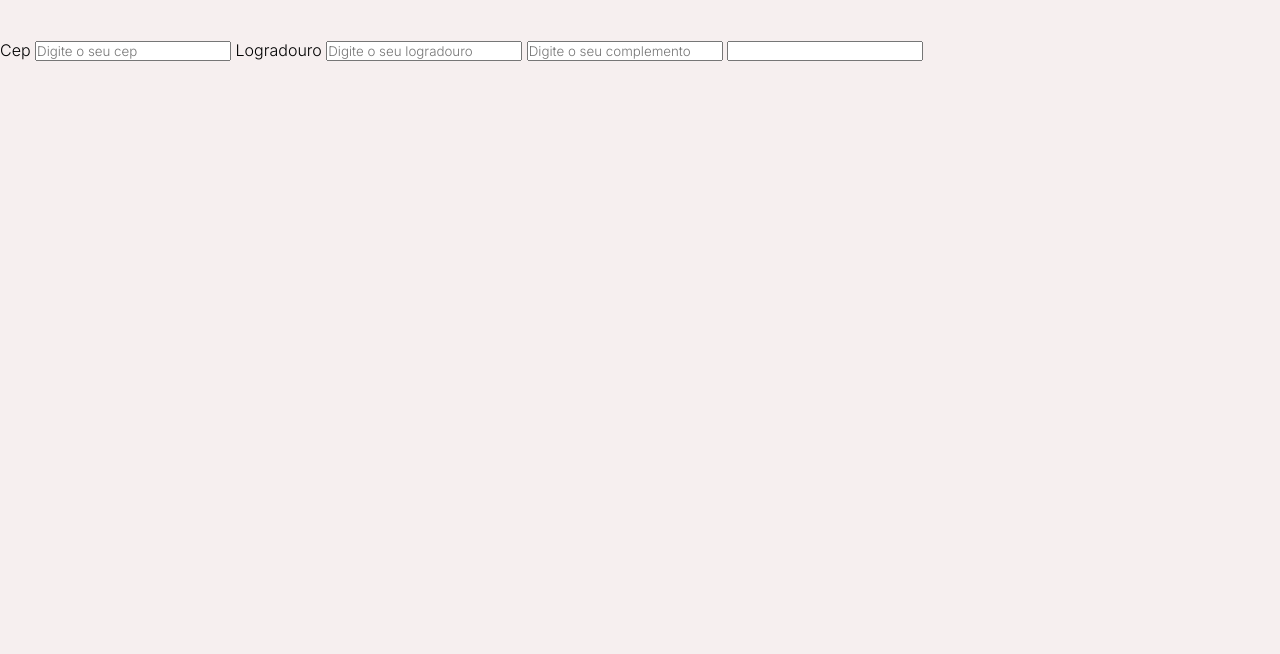
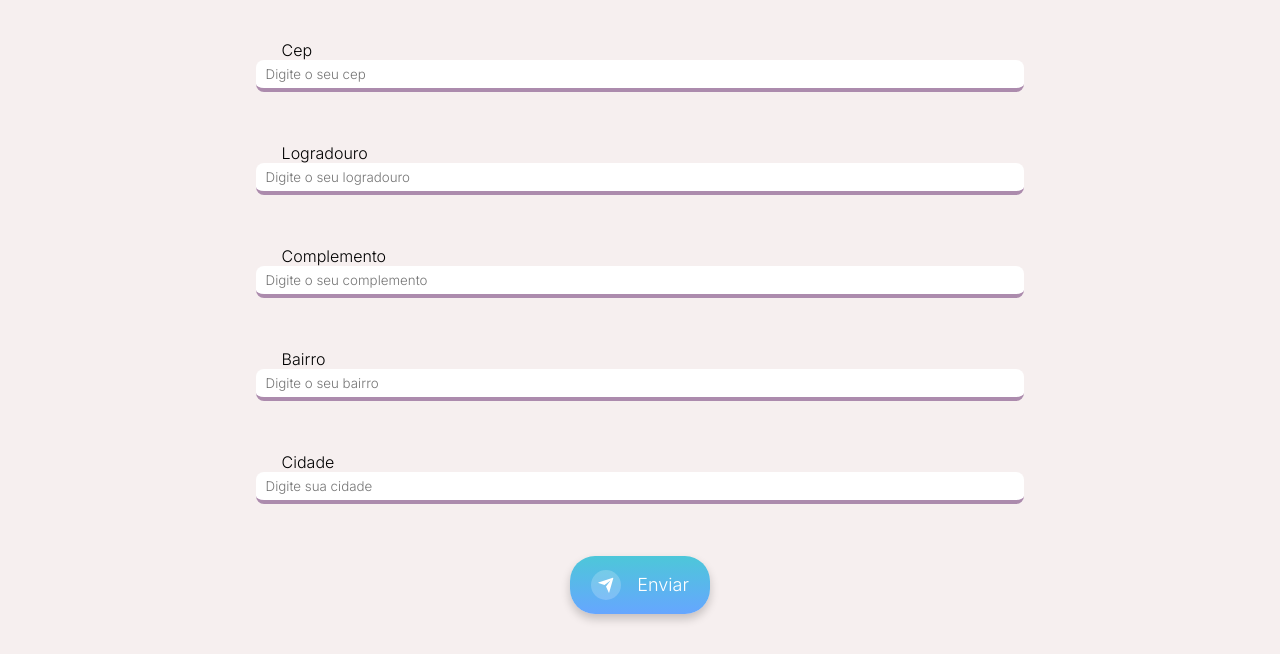
Before and after one commit to Bros12Lek/sakura, a plain HTML site: page enderecos.html in a window 1280 px wide. Shown: the part 146-800 px from the top of the page. Drawn offline with Linux system fonts and the light colour scheme; a web font is replaced by a local one.

Commit message:
Front quase terminado da parte endereço [adriano]

```diff
--- a/enderecos.html
+++ b/enderecos.html
@@ -6,7 +6,7 @@
     <link rel="stylesheet" href="./styles/style.css">
     <title>Sakura Floricultura</title>
 </head>
-<body class="indexBody">
+<body class="enderecoBody">
     <header>
         <h1>Sakura</h1>
         <a href="./index.html"><img src="./imgs/Logo.png" id="logo" alt="Logo da empresa"></a>
@@ -38,10 +38,23 @@
             <input type="text" name="cep" id="cep" placeholder="Digite o seu cep">
             <label for="lograd">Logradouro</label>
             <input type="text" name="lograd" id="lograd" placeholder="Digite o seu logradouro">
-            <label for="compl"></label>
+            <label for="compl">Complemento</label>
             <input type="text" name="compl" id="compl" placeholder="Digite o seu complemento">
-            <label for=""></label>
-            <input type="text" name="" id="">
+            <label for="bairro">Bairro</label>
+            <input type="text" name="bairro" id="bairro" placeholder="Digite o seu bairro">
+            <label for="cidade">Cidade</label>
+            <input type="text" name="cidade" id="cidade" placeholder="Digite sua cidade">
+            <button>
+                <div class="svg-wrapper-1">
+                  <div class="svg-wrapper">
+                    <svg xmlns="http://www.w3.org/2000/svg" viewBox="0 0 24 24" width="24" height="24">
+                      <path fill="none" d="M0 0h24v24H0z"></path>
+                      <path fill="currentColor" d="M1.946 9.315c-.522-.174-.527-.455.01-.634l19.087-6.362c.529-.176.832.12.684.638l-5.454 19.086c-.15.529-.455.547-.679.045L12 14l6-8-8 6-8.054-2.685z"></path>
+                    </svg>
+                  </div>
+                </div>
+                <span>Enviar</span>
+              </button>
         </form>
     </main>
 
--- /dev/null
+++ b/styles/modules/_endereco.scss
@@ -0,0 +1,92 @@
+.enderecoBody{
+    background-color: #F6EFEF;
+    height: 100vh;
+    main{
+        display: flex;
+        flex-direction: column;
+        align-items: center;
+        form{
+            display: flex;
+            flex-direction: column;
+            align-items: center;
+            width: 80%;
+
+            input{
+                width: 75%;
+                margin-bottom: 5%;
+                outline: none;
+                height: 2rem;
+                padding: 0.6rem;
+                border-top: none;
+                border-left: none;
+                border-right: none;
+                border-bottom: 0.3rem #ac8bad solid;
+                border-radius: 8px;
+            }
+            label{
+                width: 70%;
+                text-align: start;
+            }
+            button {
+                font-family: inherit;
+                font-size: 18px;
+                background: linear-gradient(to bottom, #4dc7d9 0%, #66a6ff 100%);
+                color: white;
+                padding: 0.8em 1.2em;
+                display: flex;
+                align-items: center;
+                justify-content: center;
+                border: none;
+                border-radius: 25px;
+                box-shadow: 0px 5px 10px rgba(0, 0, 0, 0.2);
+                transition: all 0.3s;
+
+                &:hover {
+                  transform: translateY(-3px);
+                  box-shadow: 0px 8px 15px rgba(0, 0, 0, 0.3);
+                }
+
+                &:active {
+                  transform: scale(0.95);
+                  box-shadow: 0px 2px 5px rgba(0, 0, 0, 0.2);
+                }
+
+                span {
+                  display: block;
+                  margin-left: 0.4em;
+                  transition: all 0.3s;
+                }
+
+                svg {
+                  width: 18px;
+                  height: 18px;
+                  fill: white;
+                  transition: all 0.3s;
+                }
+
+                .svg-wrapper {
+                  display: flex;
+                  align-items: center;
+                  justify-content: center;
+                  width: 30px;
+                  height: 30px;
+                  border-radius: 50%;
+                  background-color: rgba(255, 255, 255, 0.2);
+                  margin-right: 0.5em;
+                  transition: all 0.3s;
+                }
+
+                &:hover {
+                  .svg-wrapper {
+                    background-color: rgba(255, 255, 255, 0.5);
+                  }
+
+                  svg {
+                    transform: rotate(45deg);
+                  }
+                }
+              }
+
+        }
+    }
+}
--- a/styles/style.scss
+++ b/styles/style.scss
@@ -18,3 +18,4 @@
 @import './modules/header.scss';
 @import './modules/aside.scss';
 @import './modules/main.scss';
+@import './modules/endereco.scss';
```
Also changed, not shown: styles/style.css, 1 other file.
